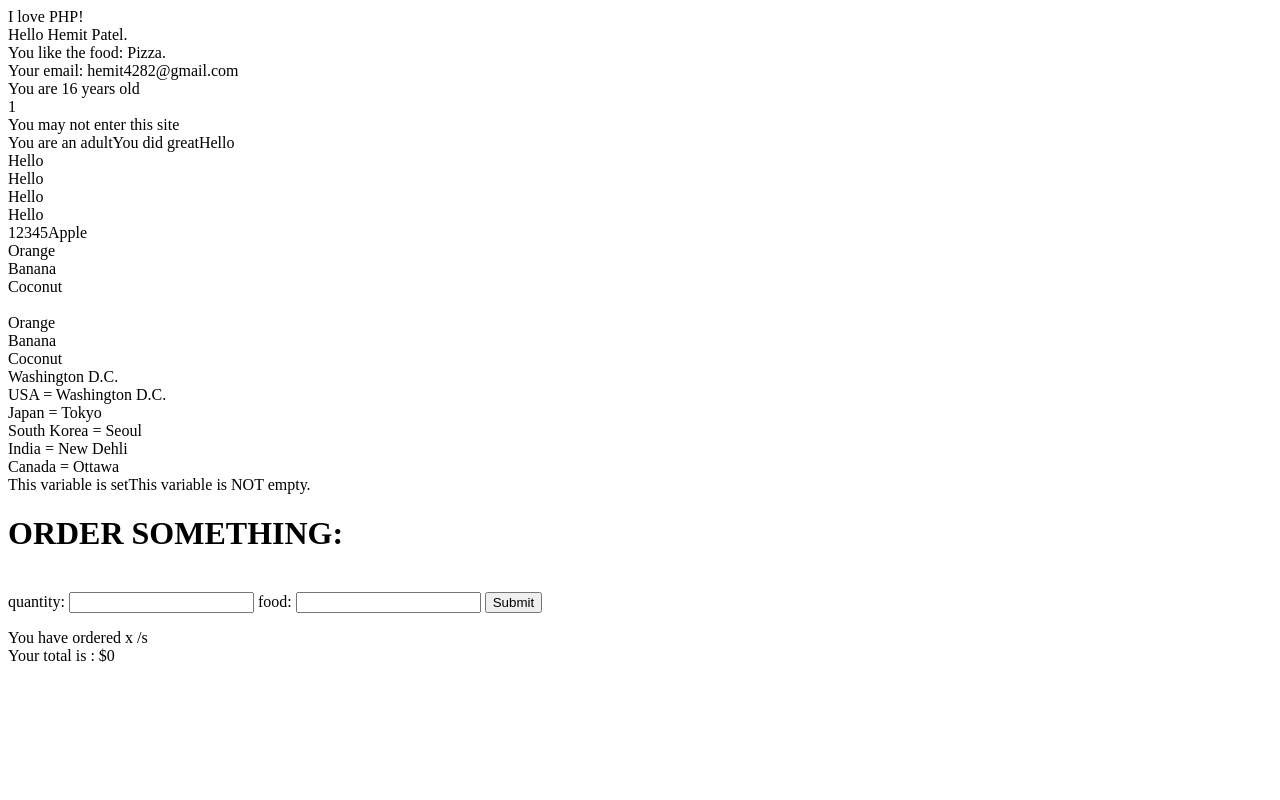
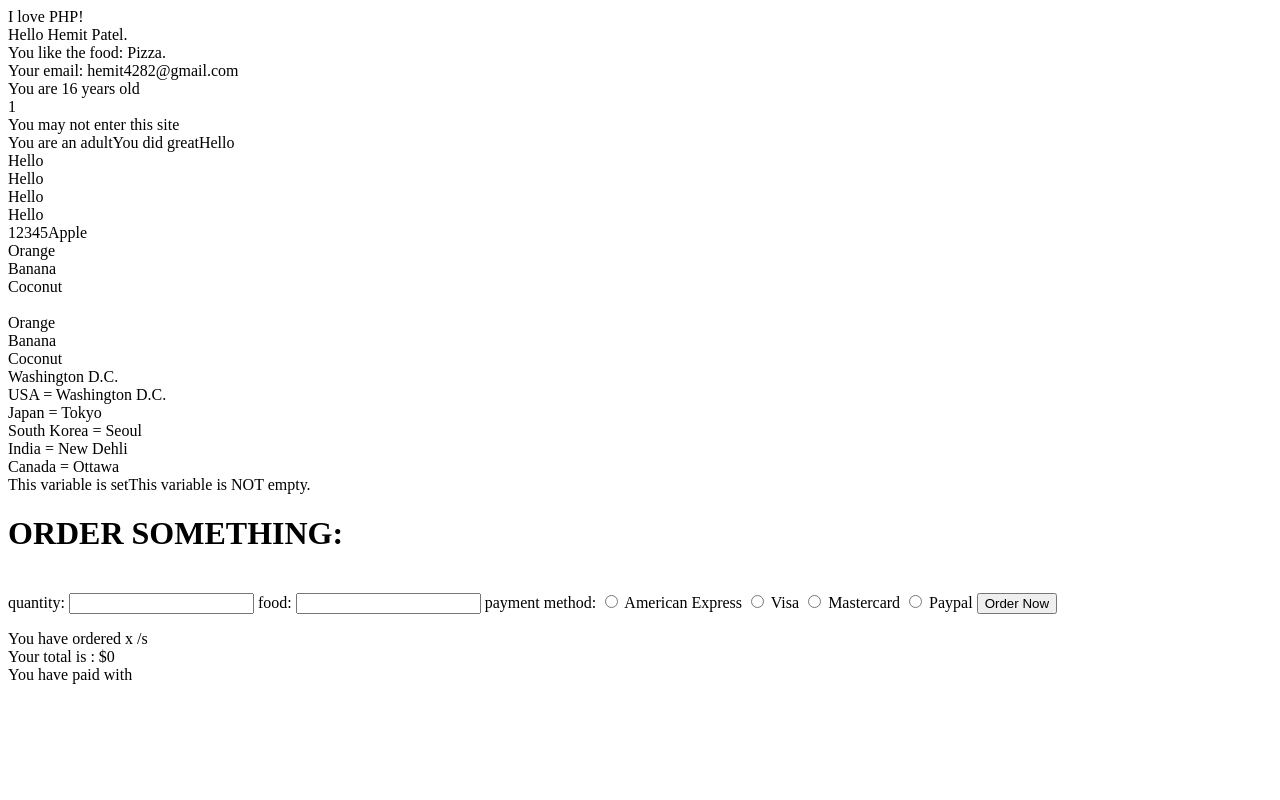
Before and after one commit to Hemit99123/php, a PHP site: page / in a window 1280 px wide. Run offline with PHP 8.4, Linux system fonts and the light colour scheme; data that the repository does not hold is empty.

Commit message:
radio btns

```diff
--- a/index.php
+++ b/index.php
@@ -199,7 +199,13 @@
         <label>food: </label>
         <input type="password" name="food_item">
 
-        <input type="submit" value="Submit">
+        <label>payment method:</label>
+        <input type="radio" name="payment_method" value="american_express"> American Express
+        <input type="radio" name="payment_method" value="visa"> Visa
+        <input type="radio" name="payment_method" value="mastercard"> Mastercard
+        <input type="radio" name="payment_method" value="paypal"> Paypal
+
+        <input type="submit" value="Order Now">
     </form>
 </body>
 </html>
@@ -211,8 +217,10 @@
     $price = 5.99;
     $quantity = $_POST["quantity"];
     $food_item = $_POST["food_item"];
+    $payment_method = $_POST["payment_method"];
     $total = $price * $quantity;
 
     echo "You have ordered {$quantity} x {$food_item}/s <br>";
-    echo "Your total is : \${$total}";
+    echo "Your total is : \${$total} <br>";
+    echo "You have paid with {$payment_method} <br>";
 ?>
```
